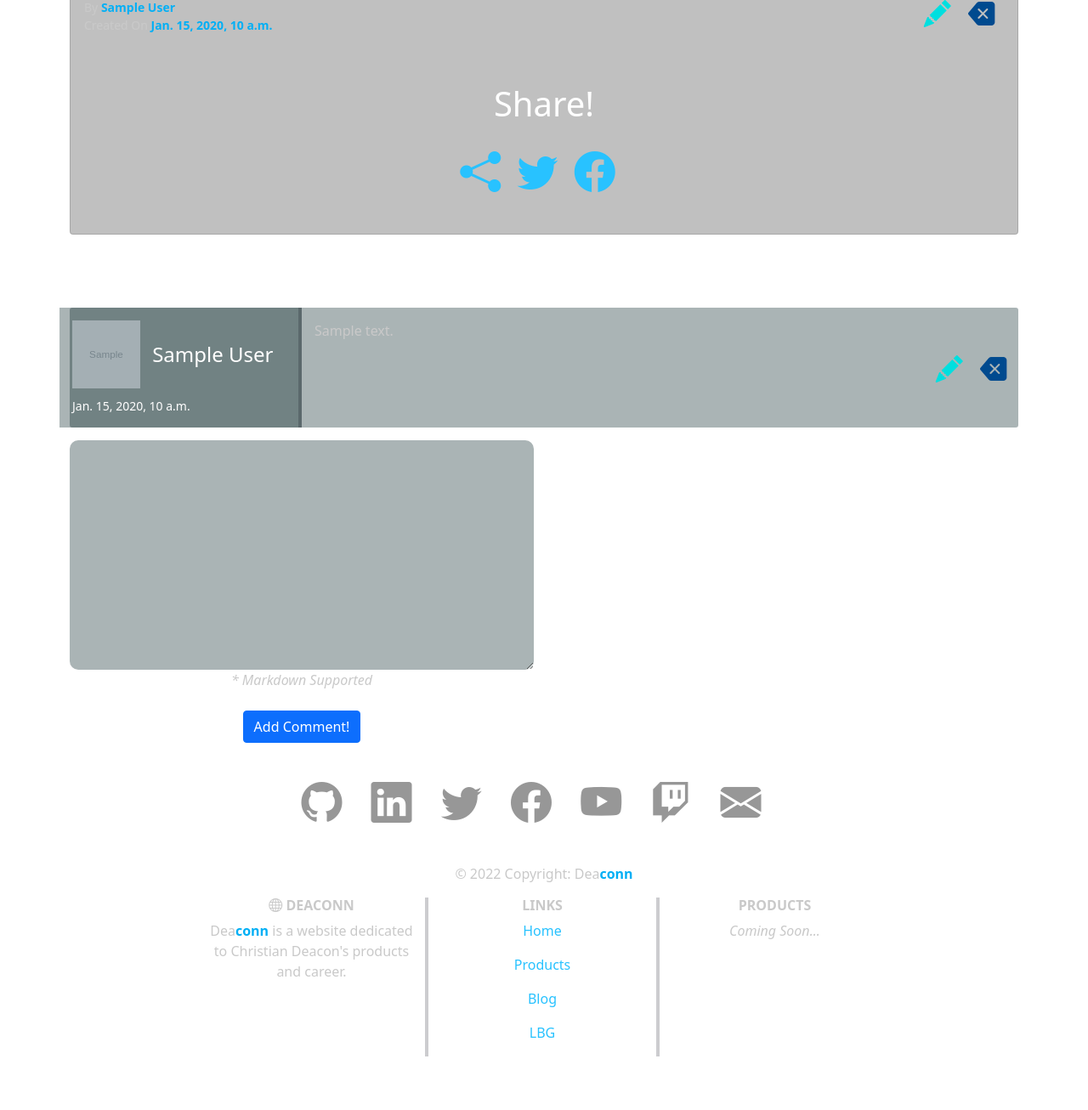
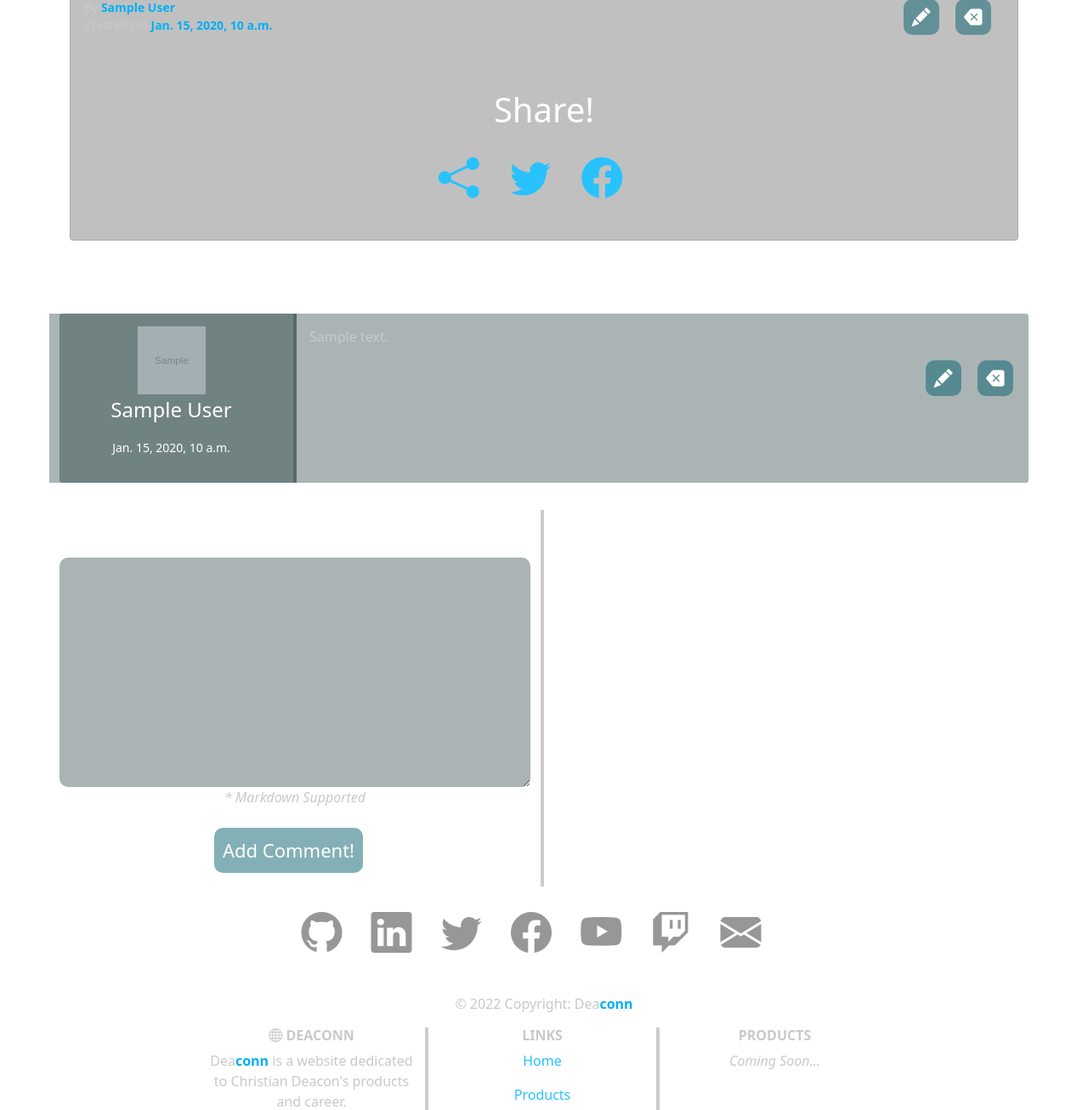
Before and after one commit to deaconn-net/deaconn-old, a Django app: a page that uses deaconn/home/templates/home/bg.html in a window 1280 px wide. Shown: the part 1080-2386 px from the top of the page at 85% size. Before the commit the page ends 2323 px from the top, so only its background shows below. Run offline with Django 4.2, Linux system fonts and the light colour scheme; a user stored in the database is signed in; tables that the repository leaves empty hold one stand-in row (values such as "Sample post"); grey boxes marked "Sample" are stand-in pictures; some libraries are stand-ins or nearby versions.

Commit message:
Improve.

```diff
--- a/deaconn/blog/templates/blog/blog.html
+++ b/deaconn/blog/templates/blog/blog.html
@@ -16,7 +16,7 @@
                                 </div>
                                 <br />
                                 <div class="text-center">
-                                    <button class="btn btn-primary" type="submit">Search!</button>
+                                    <button class="btn btn-primary post-btn" type="submit">Search!</button>
                                 </div>
                             </form>
                         </div>
@@ -51,7 +51,7 @@
                         <h1 class="card-title text-center">{{ article.title }}</h1>
 
                         <p class="card-text">
-                            <small>By <span class="flair">{% if article.author.first_name %}{{ article.author.first_name }} {{ article.author.last_name }}{% else %}Unknown{% endif %}</span></small>
+                            <small>By <span class="flair">{% if article.author.first_name %}{{ article.author.first_name }} {{ article.author.last_name }}{% else %}{{ article.author.username }}{% endif %}</span></small>
                             <br />
                             <small>Created On <span class="flair">{{ article.date_added }}</span></small>
                         </p>
--- a/deaconn/blog/templates/blog/create_article.html
+++ b/deaconn/blog/templates/blog/create_article.html
@@ -72,7 +72,7 @@
                             </div>
 
                             <div class="text-center" id="article_save">
-                                <button class="btn btn-primary" type="submit">Add Article!</button>
+                                <button class="btn btn-primary post-btn" type="submit">Add Article!</button>
                             </div>
                         </form>
                     </div>
--- a/deaconn/blog/templates/blog/view_article.html
+++ b/deaconn/blog/templates/blog/view_article.html
@@ -93,7 +93,7 @@
                                 </div>
 
                                 <div class="text-center" id="article_save">
-                                    <button class="btn btn-primary" type="submit">Save Article!</button>
+                                    <button class="btn btn-primary post-btn" type="submit">Save Article!</button>
                                 </div>
                             </form>
                         </div>
@@ -146,12 +146,12 @@
                 {% for comment in comments %}
                     <div class="comment">
                         <div class="row">
-                            <div class="col-3 comment-author">
+                            <div class="col-3 comment-author text-center">
                                 <img src="{{ comment.author | get_avatar }}" />
 
-                                <span>{% if comment.author.first_name %}{{ comment.author.first_name}} {{ comment.author.last_name }} {% else %} {{ comment.author.username }}{% endif %}</span>
+                                <p><span>{% if comment.author.first_name %}{{ comment.author.first_name}} {{ comment.author.last_name }} {% else %} {{ comment.author.username }}{% endif %}</span></p>
                                 <div class="comment-date">
-                                    <small>{{ comment.date_added }}</small>
+                                    <p><small>{{ comment.date_added }}</small></p>
                                 </div>
                             </div>
                             <div class="col-9 comment-contents">
@@ -167,7 +167,7 @@
                                                         <textarea id="comment_contents" name="comment_contents" class="form-control" cols="50" rows="10">{{ comment.contents }}</textarea>
                                                     </div>
                                                     <div id="comment-save" class="text-center">
-                                                        <button type="submit" class="btn btn-primary">Save!</button>
+                                                        <button type="submit" class="btn btn-primary post-btn" id="comment_save">Save!</button>
                                                     </div>
                                                 </div>
                                                 <div class="col-6">
@@ -207,6 +207,9 @@
                         <div class="col col-md-6 col-sm-12 class="text-center">
                             <form action="{% url 'blog:article' article_id=article.id slug=article.slug %}" method="POST">
                                 {% csrf_token %}
+                                <div class="text-center">
+                                    <h1>Add Comment</h1>
+                                </div>
                                 <div class="form-group">
                                     <textarea id="add_comment_contents" name="add_comment_contents" class="form-control" rows="10" cols="50"></textarea>
                                 </div>
@@ -214,7 +217,7 @@
                                     <span class="fst-italic">* Markdown Supported</span>
                                     <br />
                                     <br />
-                                    <button class="btn btn-primary" type="submit">Add Comment!</button>
+                                    <button class="btn btn-primary post-btn" id="comment_add" type="submit">Add Comment!</button>
                                 </div>
                             </form>
                         </div>
--- a/deaconn/home/static/home/custom.js
+++ b/deaconn/home/static/home/custom.js
@@ -186,4 +186,24 @@ $(document).ready(function()
         $grid.masonry('reloadItems');
         $grid.masonry('layout');
     }, 2000);
+
+    $('#comment_add').click(function()
+    {
+        if ($('#add_comment_contents').val().length < 15)
+        {
+            notify("Minimum of 15 characters allowed in comments.");
+
+            return false;
+        }
+    });
+
+    $('#comment_save').click(function()
+    {
+        if ($('#comment_contents').val().length < 15)
+        {
+            notify("Minimum of 15 characters allowed in comments.");
+
+            return false;
+        }
+    });
 });
--- a/deaconn/home/static/home/main.css
+++ b/deaconn/home/static/home/main.css
@@ -30,8 +30,11 @@ a:hover
     border-color: rgb(0, 168, 235);
 }
 
-#overlay
+#background:before
 {
+    content: '';
+    left: 0;
+    top: 0;
     margin: auto;
     width: 100%;
     height: 100%;
@@ -40,7 +43,7 @@ a:hover
     position: fixed;
     z-index: auto;
     background: #000000;
-    opacity: 0.80;
+    opacity: 0.70;
 }
 
 #background
@@ -58,6 +61,7 @@ a:hover
 {
     min-width: 100%;
     min-height: 100%;
+    display: block;
 }
 
 #title
@@ -185,7 +189,7 @@ footer .row > div:last-child
     min-width: 150px;
     padding: 10px;
     z-index: 50;
-    background: rgba(0, 216, 245, 0.115);
+    background: rgba(0, 21, 24, 0.959);
     border-radius: 0px 15px 0px 0px;
 }
 
@@ -193,7 +197,7 @@ footer .row > div:last-child
 {
     color: inherit;
     background-color: transparent;
-    border: 1px solid #36363660;
+    border: 1px solid #00000060;
     text-align: center;
 }
 
@@ -284,7 +288,7 @@ footer .row > div:last-child
 {
     font-size: 48px;
     cursor: pointer;
-    margin-right: 15px;
+    margin-right: 32px;
     display: inline-block;
 }
 
@@ -334,11 +338,17 @@ code
 {
     list-style-type: none;
     text-align: center;
+    padding: 0px;
 }
 
-#add-comment col:first-child
+#add-comment .col:first-child
 {
     border-right: 4px solid rgba(0, 0, 17, 0.2);
+}
+
+#add-comment
+{
+    margin-top: 32px;
 }
 
 #add-comment-area
@@ -352,25 +362,18 @@ code
 
 .post-btn
 {
-    font-size: 32px;
+    font-size: 22px;
     border: none;
-    background: transparent;
-    padding-right: 10px;
+    background: rgba(0, 93, 105, 0.486);
+    margin-right: 15px;
+    padding: 10px;
+    border-radius: 10px;
+    color: #FFF;
 }
 
-.edit
+.post-btn:hover
 {
-    color: rgb(0, 223, 223);
-}
-
-.delete
-{
-    color: rgb(0, 74, 143);
-}
-
-.edit:hover, .delete:hover
-{
-    color: rgb(54, 98, 139);
+    background: rgba(54, 98, 139, 0.80);
 }
 
 .comment
@@ -391,13 +394,13 @@ code
 
 .comment-author img
 {
-    margin-right: 10px;
     max-width: 100%;
     max-height: 100%;
     width: 80px;
     height: 80px;
     background: transparent;
     opacity: 0.50;
+    vertical-align: middle;
 }
 
 .comment-author span
@@ -421,6 +424,11 @@ code
     color: #FFF;
 }
 
+#comments
+{
+    padding: 0px;
+}
+
 #share h1
 {
     margin-bottom: 32px;
@@ -435,6 +443,11 @@ code
     color: #FFF;
 }
 
+textarea
+{
+    border-right: 4px solid rgba(0, 0, 17, 0.2);
+}
+
 #article_save
 {
     margin-top: 15px;
@@ -444,7 +457,6 @@ code
 {
     margin-top: 10px;
 }
-
 
 #article_add_div a
 {
--- a/deaconn/home/templates/home/bg.html
+++ b/deaconn/home/templates/home/bg.html
@@ -1,7 +1,6 @@
 {% load static %}
 
 <div id="background">
-    <div id="overlay"></div>
     <video playsinline muted onplaying="this.controls=false" loop crossorigin="anonymous" poster="{% static 'home/bg.png' %}" class="bgvid">
         <source src="{% static 'home/bg_small.mp4' %}" type='video/mp4; codecs="avc1.42E01E, mp4a.40.2"'>
     </video>
--- a/deaconn/home/templates/home/navbar.html
+++ b/deaconn/home/templates/home/navbar.html
@@ -1,7 +1,7 @@
 <section>
     <div class="row justify-content-center">
         <div class="col">
-            <nav class="navbar navbar-expand-sm">
+            <nav class="navbar navbar-expand">
                 <button class="navbar-toggler" type="button" data-bs-toggle="collapse" data-bs-target="#navbar" aria-controls="navbar" ariaa-expanded="false" aria-label="Toggle Navigation"><span class="navbar-toggler-icon"></span></button>
                 <div class="collapse navbar-collapse" id="navbar">
                     <ul class="navbar-nav">
```
Also changed, not shown: deaconn/user/static/user/default.png.
